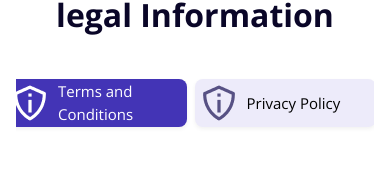
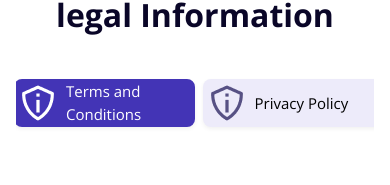
Before and after one commit to Achwak28/hiqsense.caV2, a React (Create React App) app: page /privacy in a window 390 px wide. Shown: the part 649-834 px from the top of the page. Built offline with nearby package versions, Linux system fonts and the light colour scheme; no server answers.

Commit message:
Add Privacy Policy Page

```diff
--- a/src/components/pages/PrivacyPolicy/LegalInformation/LegalInformation.css
+++ b/src/components/pages/PrivacyPolicy/LegalInformation/LegalInformation.css
@@ -45,6 +45,7 @@
       white-space: nowrap;
       margin-bottom: 6rem;
     }
+
     .information-titles-items::-webkit-scrollbar {
       display: none;
     }
@@ -56,3 +57,9 @@
 
 
   }
+
+  @media only screen and (max-width: 450px){
+    .legal-information-container .information-titles .information-titles-items{
+        padding-left: 1rem;
+    }
+  }
```
